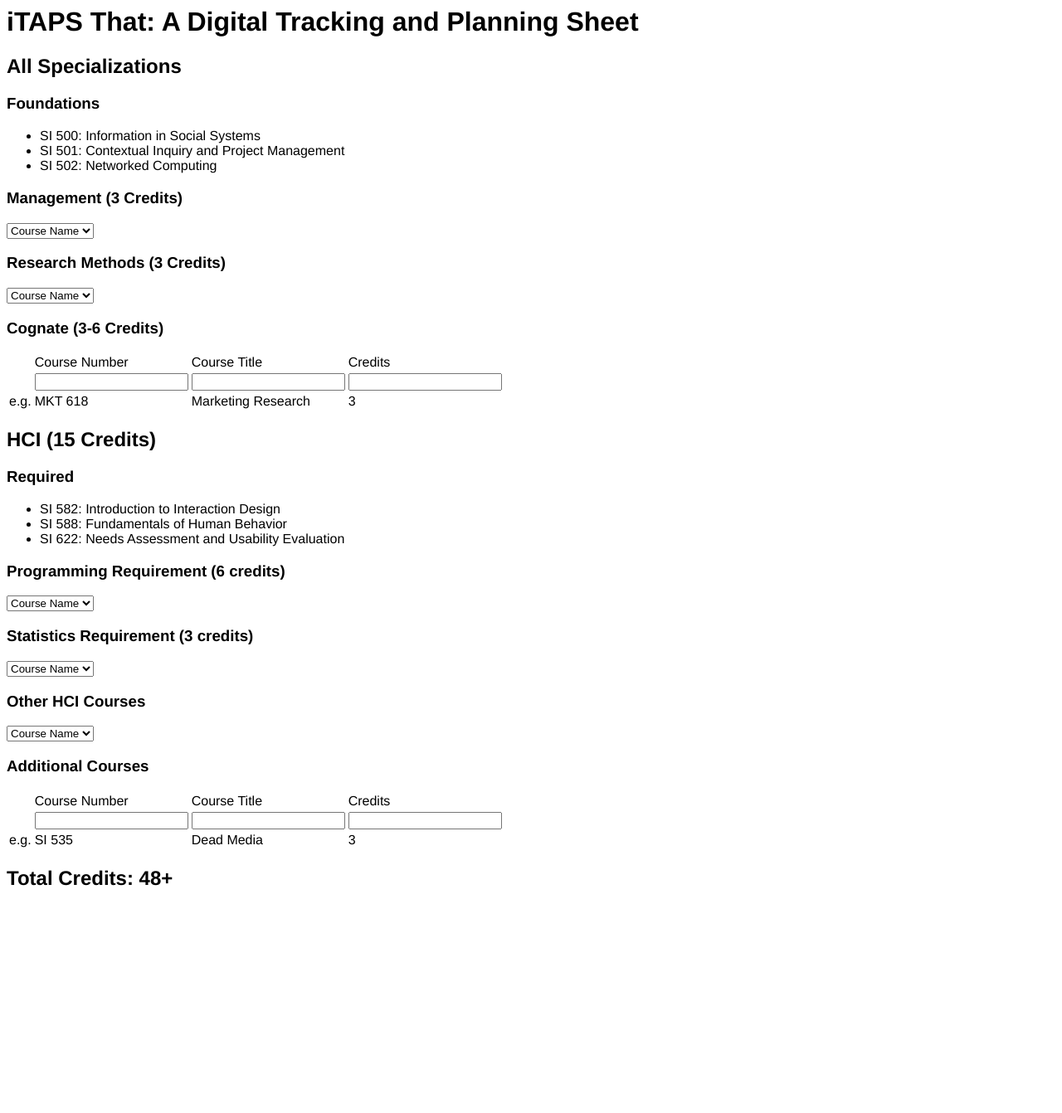
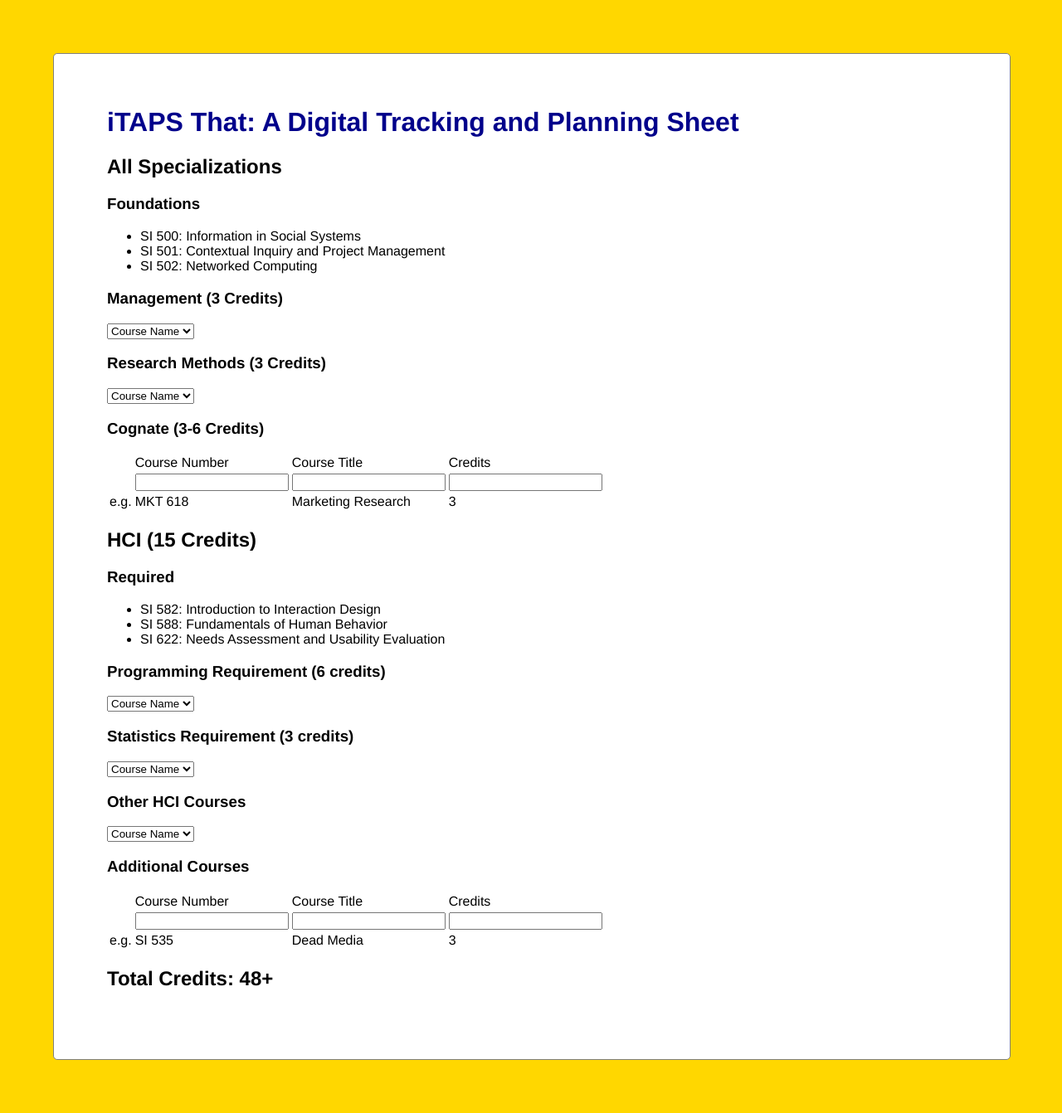
Before and after one commit to misoks/iTAPS-That, a PHP site: page /index.php in a window 1280 px wide. Shown: the whole page at 83% size. Before the commit the page ends 1092 px from the top, so only its background shows below. Run offline with PHP 8.4, Linux system fonts and the light colour scheme.

Commit message:
maize and blue

```diff
--- a/style.css
+++ b/style.css
@@ -1,5 +1,17 @@
-html {}
+html {
+    background-color: gold;
+}
 
 body {
     font-family: Helvetica, Arial, sans-serif;
+    margin: 5%;
+    padding: 5%;
+    border: 1px solid gray;
+    border-radius: 5px;
+    width: 80%;
+    background-color: white;
 }
+
+h1 {
+    color: darkblue;
+}
```
